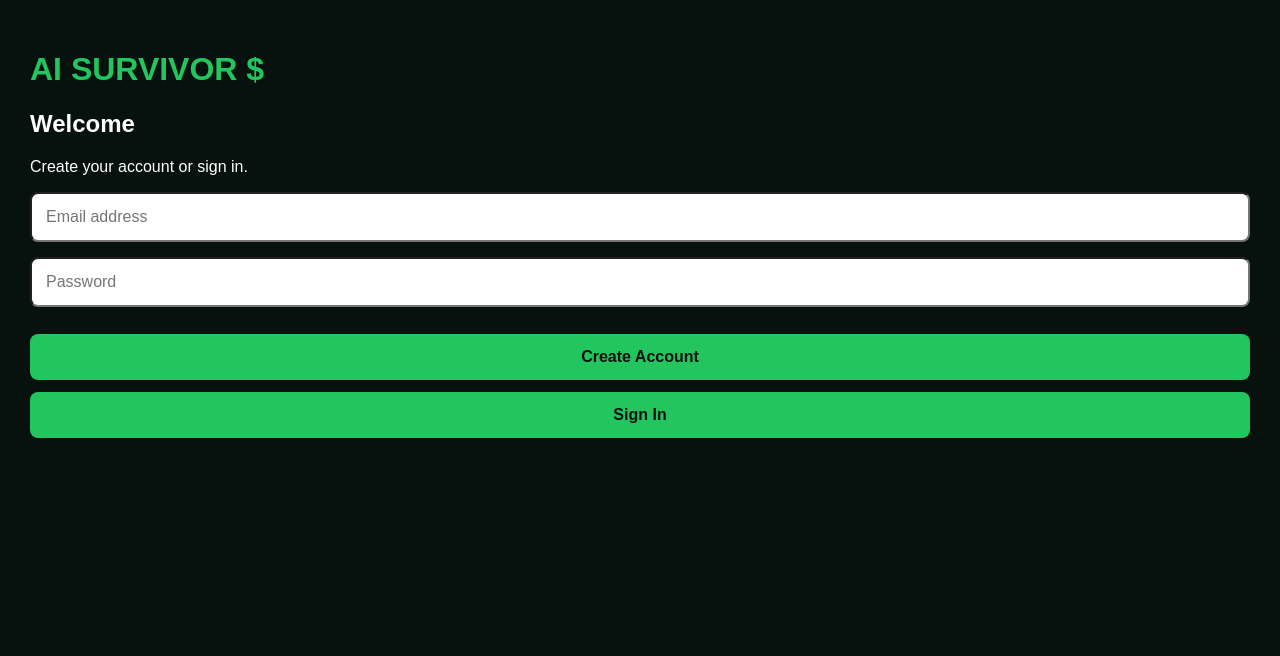
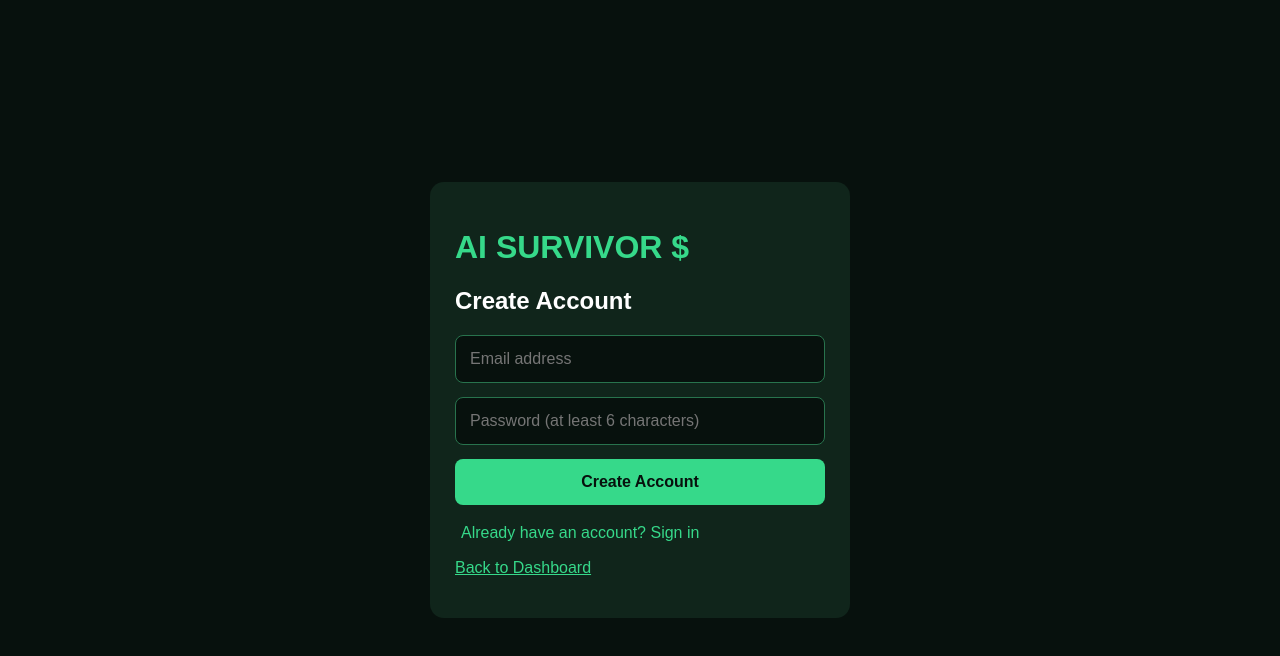
Before and after one commit to kizzajona92-oss/AI-SURVIVOR, a Next.js app: page /login in a window 1280 px wide. Shown: the top 656 px of the page. Built offline with nearby package versions, Linux system fonts and the light colour scheme; no server answers.

Commit message:
Update page.js

```diff
--- a/app/login/page.js
+++ b/app/login/page.js
@@ -1,3 +1,4 @@
+
 "use client";
 
 import { useState } from "react";
@@ -6,102 +7,153 @@ import { supabase } from "../../lib/supabase";
 export default function LoginPage() {
   const [email, setEmail] = useState("");
   const [password, setPassword] = useState("");
+  const [mode, setMode] = useState("signup");
   const [message, setMessage] = useState("");
   const [loading, setLoading] = useState(false);
 
-  async function register() {
+  async function handleSubmit(e) {
+    e.preventDefault();
+    setMessage("");
     setLoading(true);
-    setMessage("");
 
-    const { error } = await supabase.auth.signUp({
-      email,
+    try {
+      if (mode === "signup") {
+        const { data, error } = await supabase.auth.signUp({
+          email: email.trim(),
+          password,
+          options: {
+            emailRedirectTo: window.location.origin
+          }
+        });
+
+        if (error) throw error;
+
+        if (data.session) {
+          window.location.href = "/";
+        } else {
+          setMessage(
+            "Account created! Check your email and click the verification link before signing in."
+          );
+        }
+      } else {
+        const { error } = await supabase.auth.signInWithPassword({
+          email: email.trim(),
           password
         });
 
-    setMessage(
-      error
-        ? error.message
-        : "Check your email for the verification link."
-    );
+        if (error) throw error;
 
+        window.location.href = "/";
+      }
+    } catch (error) {
+      setMessage(error.message);
+    } finally {
       setLoading(false);
     }
-
-  async function login() {
-    setLoading(true);
-    setMessage("");
-
-    const { error } = await supabase.auth.signInWithPassword({
-      email,
-      password
-    });
-
-    setMessage(
-      error ? error.message : "Login successful!"
-    );
-
-    setLoading(false);
   }
 
   return (
-    <main style={{
-      background: "#07110d",
-      color: "white",
-      minHeight: "100vh",
-      padding: "30px",
-      fontFamily: "Arial"
-    }}>
-      <h1 style={{ color: "#22c55e" }}>
-        AI SURVIVOR $
-      </h1>
+    <main style={styles.page}>
+      <div style={styles.panel}>
+        <h1 style={{ color: "#36d98a" }}>AI SURVIVOR $</h1>
 
-      <h2>Welcome</h2>
-      <p>Create your account or sign in.</p>
+        <h2>{mode === "signup" ? "Create Account" : "Welcome Back"}</h2>
 
+        <form onSubmit={handleSubmit}>
           <input
+            style={styles.input}
+            type="email"
             placeholder="Email address"
-        type="email"
             value={email}
-        onChange={e => setEmail(e.target.value)}
-        style={inputStyle}
+            onChange={(e) => setEmail(e.target.value)}
+            required
           />
 
           <input
-        placeholder="Password"
+            style={styles.input}
             type="password"
+            placeholder="Password (at least 6 characters)"
             value={password}
-        onChange={e => setPassword(e.target.value)}
-        style={inputStyle}
+            onChange={(e) => setPassword(e.target.value)}
+            minLength={6}
+            required
           />
 
-      <button onClick={register} disabled={loading} style={buttonStyle}>
-        Create Account
+          <button style={styles.button} disabled={loading}>
+            {loading
+              ? "Please wait..."
+              : mode === "signup"
+              ? "Create Account"
+              : "Sign In"}
+          </button>
+        </form>
+
+        {message && <p style={styles.message}>{message}</p>}
+
+        <button
+          style={styles.switch}
+          onClick={() => {
+            setMode(mode === "signup" ? "login" : "signup");
+            setMessage("");
+          }}
+        >
+          {mode === "signup"
+            ? "Already have an account? Sign in"
+            : "New here? Create an account"}
         </button>
 
-      <button onClick={login} disabled={loading} style={buttonStyle}>
-        Sign In
-      </button>
-
-      <p>{message}</p>
+        <p><a href="/" style={{ color: "#36d98a" }}>Back to Dashboard</a></p>
+      </div>
     </main>
   );
 }
 
-const inputStyle = {
+const styles = {
+  page: {
+    minHeight: "100vh",
+    background: "#07110d",
+    color: "white",
+    display: "flex",
+    justifyContent: "center",
+    alignItems: "center",
+    padding: "20px",
+    fontFamily: "Arial, sans-serif"
+  },
+  panel: {
+    width: "100%",
+    maxWidth: "420px",
+    background: "#10251b",
+    padding: "25px",
+    borderRadius: "14px"
+  },
+  input: {
     display: "block",
     width: "100%",
     padding: "14px",
-  margin: "15px 0",
-  borderRadius: "8px"
-};
-
-const buttonStyle = {
+    marginBottom: "14px",
+    borderRadius: "8px",
+    border: "1px solid #28734d",
+    background: "#07110d",
+    color: "white"
+  },
+  button: {
     width: "100%",
     padding: "14px",
-  marginTop: "12px",
-  background: "#22c55e",
+    background: "#36d98a",
     color: "#07110d",
     border: "none",
     borderRadius: "8px",
     fontWeight: "bold"
+  },
+  switch: {
+    marginTop: "18px",
+    background: "transparent",
+    color: "#36d98a",
+    border: "none",
+    cursor: "pointer"
+  },
+  message: {
+    color: "#36d98a",
+    overflowWrap: "anywhere"
+  }
 };
```
Lines whose indentation alone changed are shown as unchanged.
